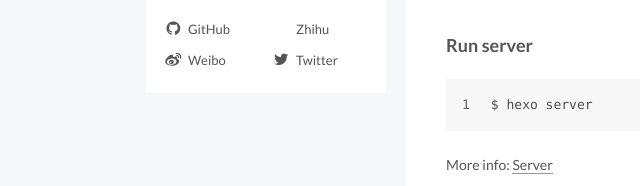
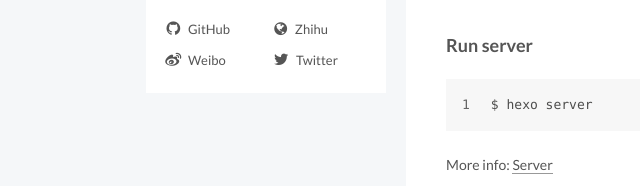
Before and after one commit to szm1002/szm1002.github.io, a plain HTML site: page index.html in a window 1280 px wide. Shown: the part 510-696 px from the top of the page, 14-654 px from the left. Drawn offline with Linux system fonts and the light colour scheme.

Commit message:
Site updated: 2016-10-01 18:32:06

```diff
--- a/css/main.css
+++ b/css/main.css
@@ -1549,7 +1549,7 @@ pre .javascript .function {
   width: 4px;
   height: 4px;
   border-radius: 50%;
-  background: #3b4e0a;
+  background: #f0ff87;
 }
 .links-of-blogroll {
   font-size: 13px;
--- a/index.html
+++ b/index.html
@@ -388,7 +388,7 @@
               <span class="links-of-author-item">
                 <a href="https://www.zhihu.com/people/ziming-song" target="_blank" title="Zhihu">
 
-                    <i class="fa fa-fw fa-zhihu"></i>
+                    <i class="fa fa-fw fa-globe"></i>
 
                   Zhihu
                 </a>
```
Also changed, not shown: 2016/10/01/hello-world/index.html (+1 -1 lines), archives/2016/10/index.html (+1 -1 lines), archives/2016/index.html (+1 -1 lines), archives/index.html (+1 -1 lines).
